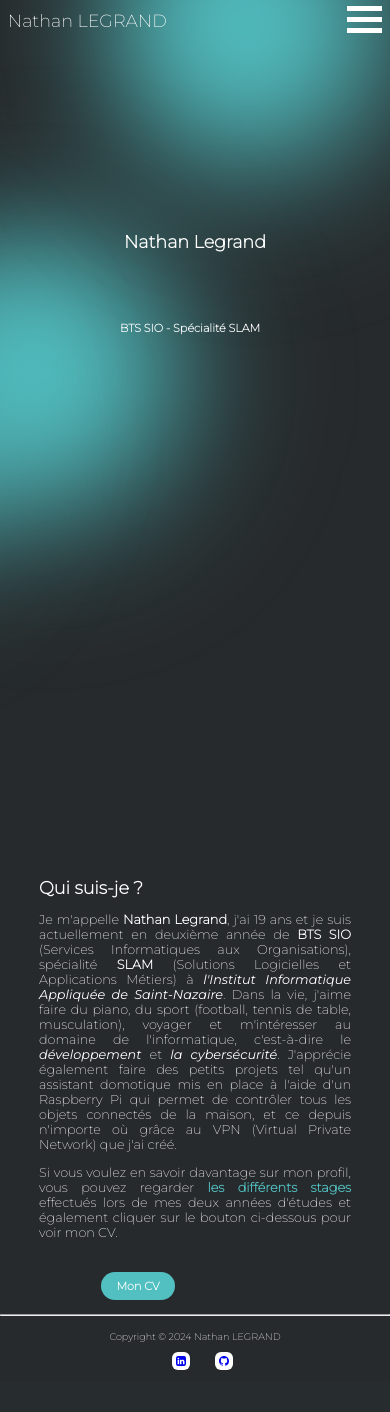
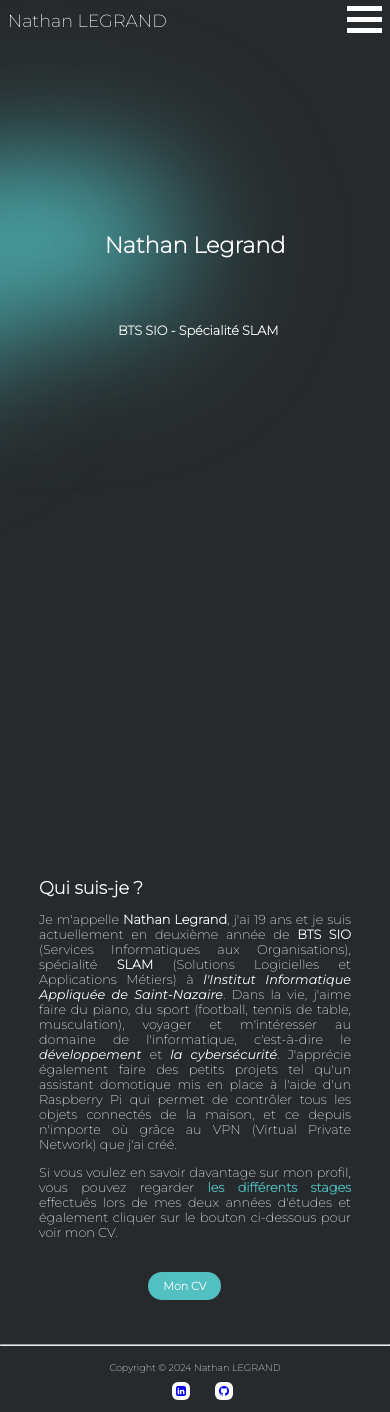
Before and after one commit to NathanLegrand57/Ancienne_version_portfolio, a PHP site: page / in a window 390 px wide. Before the commit the page ends 1370 px from the top, so only its background shows below. Run offline with PHP 8.4, Linux system fonts and the light colour scheme; some libraries are stand-ins or nearby versions.

Commit message:
Responsive terminé page index

```diff
--- a/css/footer.css
+++ b/css/footer.css
@@ -73,6 +73,10 @@ footer a {
         width: 14px;
         height: 14px;
     }
+
+    hr {
+        margin-top: 50px;
+    }
 }
 
 /* md */
--- a/css/index.css
+++ b/css/index.css
@@ -28,7 +28,7 @@ body {
 #cercle2,
 #cercle3 {
   z-index: -1;
-  position: absolute;
+  position: fixed;
   width: 250px;
   height: 250px;
   border-radius: 125px;
@@ -281,6 +281,16 @@ body {
 
 /* sm */
 @media (max-width: 640px) {
+  #cercle1,
+  #cercle2,
+  #cercle3 {
+    width: 100x;
+    height: 100px;
+    border-radius: 125px;
+    filter: blur(60px);
+    box-shadow: 10px 10px 100px #52bfc1;
+  }
+
   .container3 h1 {
     font-size: 1.5rem;
   }
@@ -309,18 +319,22 @@ body {
   #CV {
     font-size: 0.8rem;
     padding: 10px 20px;
+    margin-left: 35%;
+
   }
 }
 
 /* xs */
 @media (max-width: 475px) {
   .container3 h1 {
-    font-size: 1.1rem;
+    font-size: 1.4rem;
+    text-align: center;
   }
 
   .container3 p {
-    font-size: 0.7rem;
-    transform: translate(-75px, 0px);
+    font-size: 0.8rem;
+    /* transform: translate(-73px, 0px); */
+    text-align: center;
   }
 
   .presentation {
@@ -344,319 +358,3 @@ body {
     padding: 7px 15px;
   }
 }
-
-/* @media screen and (max-width: 1300px) {
-
-  .container_presentation,
-  .competences {
-    width: 70%;
-  }
-
-  .presentation {
-    height: 65%;
-  }
-
-  .competences {
-    height: 60%;
-  }
-}
-
-@media screen and (max-width: 983px) {
-  .container_presentation {
-    height: 75%;
-  }
-
-  .presentation {
-    height: 72%;
-  }
-
-}
-
-@media screen and (max-width: 869px) {
-  .container_presentation {
-    top: 1%;
-    height: 79%;
-  }
-
-  .presentation {
-    height: 72%;
-  }
-
-  .presentation p {
-    font-size: 1.2rem;
-  }
-}
-
-@media screen and (max-width: 806px) {
-  .container_nom h1 {
-    width: 80%;
-    text-align: center;
-  }
-}
-
-@media screen and (max-width: 769px) {
-  h1 {
-    width: 70%;
-    text-align: center;
-  }
-
-  .container_presentation {
-    top: 8%;
-    height: 68%;
-  }
-
-  .presentation {
-    height: 67%;
-  }
-
-  .container_presentation,
-  .competences {
-    width: 90%;
-  }
-
-  .competences {
-    height: 80%;
-  }
-
-  .block_competences {
-    height: 30rem;
-  }
-
-  #languages_skills {
-    height: 70% !important;
-  }
-}
-
-@media screen and (max-width: 736px) {
-  .container_presentation {
-    height: 72%;
-  }
-}
-
-@media screen and (max-width: 674px) {
-  .container_presentation {
-    height: 77% !important;
-  }
-
-  .presentation p {
-    font-size: 1.17rem;
-  }
-}
-
-@media screen and (max-width: 636px) {
-  .container_nom p {
-    font-size: 1.4rem;
-  }
-
-  .background_presentation {
-    height: 25rem;
-  }
-
-  .container_presentation {
-    margin-top: 0;
-    top: 11% !important;
-    height: 78%;
-  }
-
-  .presentation p {
-    font-size: 1rem !important;
-  }
-}
-
-@media screen and (max-width: 576px) {
-  h1 {
-    font-size: 2.4rem !important;
-  }
-
-  .container_nom p {
-    font-size: 1.2rem;
-  }
-
-  .presentation p {
-    font-size: 0.85rem !important;
-  }
-}
-
-@media screen and (max-width: 485px) {
-  .container_nom p {
-    font-size: 1.11rem;
-  }
-}
-
-@media screen and (max-width: 426px) {
-  h1 {
-    width: 80%;
-    font-size: 2.3rem !important;
-  }
-
-  .container_nom p {
-    font-size: 1.3rem;
-    width: 70%;
-    text-align: center;
-  }
-
-  .container_presentation {
-    margin-top: 0;
-    top: 7%;
-    width: 98% !important;
-    height: 85%;
-  }
-
-  .container_presentation h2 {
-    margin: 2%;
-  }
-
-  .presentation {
-    height: 70%;
-    width: 96%;
-  }
-
-  .presentation ul {
-    padding-left: 3%;
-    margin-top: 1% !important;
-  }
-
-  .presentation p {
-    font-size: 0.81rem !important;
-  }
-
-  #li1 {
-    padding-top: 2%;
-  }
-
-  .block_competences {
-    height: 21rem !important;
-  }
-
-  .competences {
-    top: 8%;
-    width: 98% !important;
-    height: 83%;
-  }
-
-  #languages_skills {
-    height: 79% !important;
-    margin: 0 auto;
-    width: 96% !important;
-  }
-
-  .competences h2 {
-    margin: 2%;
-    font-size: 1.2rem !important;
-  }
-
-  .CV h2 {
-    margin-left: 0;
-    text-align: center;
-    font-size: 1.4rem;
-  }
-
-  .CV a {
-    font-size: 0.9rem;
-    margin: 0 auto;
-    width: 22%;
-    text-align: center;
-  }
-}
-
-@media screen and (max-width: 447px) {
-  .container_nom h1 {
-    font-size: 2rem !important;
-  }
-
-  .container_nom p {
-    margin-top: 0;
-    font-size: 1rem;
-  }
-}
-
-@media screen and (max-width: 376px) {
-
-  #cercle1,
-  #cercle2,
-  #cercle3 {
-    width: 100px;
-    height: 100px;
-    border-radius: 200px;
-  }
-
-  .container_presentation h2,
-  .competences h2 {
-    font-size: 1.2rem;
-  }
-
-  .presentation {
-    height: 73%;
-  }
-
-  .presentation p {
-    font-size: 0.8rem !important;
-  }
-
-  .container_presentation {
-    padding-left: 0.6%;
-    /* padding-right: 0.8%; */
-/* }
-
-  .CV {
-    height: 10rem;
-  }
-
-  .CV h2 {
-    font-size: 1.2rem;
-  }
-} */
-
-
-/* @media screen and (max-width: 370px) {
-  h1 {
-    font-size: 2rem !important;
-  }
-
-  .presentation p {
-    font-size: 0.7rem !important;
-  }
-}
-
-@media screen and (max-width: 321px) {
-  h1 {
-    font-size: 1.8rem !important;
-  }
-
-  .background_presentation {
-    height: 20rem;
-  }
-
-  .container_presentation {
-    top: 7%;
-    height: 85%;
-  }
-
-  .presentation {
-    height: 80%;
-  }
-
-  .presentation p {
-    margin-top: 1%;
-    font-size: 0.75rem !important;
-  }
-
-  .block_competences {
-    height: 17rem !important;
-  }
-
-  .competences {
-    top: 15% !important;
-    height: 70%;
-  }
-
-  #languages_skills {
-    height: 75% !important;
-  }
-}
-
-@media screen and (max-width: 322px) {
-  .container_nom h1 {
-    font-size: 1.8rem !important;
-  }
-} */
--- a/js/index.js
+++ b/js/index.js
@@ -10,3 +10,33 @@ gsap.fromTo(".container3 h1, .container3 p", {y : -300}, {
     duration: 2,
     ease: "back.out(1.7)"
 })
+
+// Récupérez les éléments nécessaires du DOM
+const cercle1 = document.getElementById('cercle1');
+const cercle2 = document.getElementById('cercle2');
+const cercle3 = document.getElementById('cercle3');
+const container3 = document.querySelector('.container3');
+
+// Ajoutez un gestionnaire d'événements pour détecter quand les cercles passent derrière la div container_presentation
+document.addEventListener('scroll', () => {
+  const cercles = [cercle1, cercle2, cercle3];
+
+  cercles.forEach((cercle) => {
+    const cercleRect = cercle.getBoundingClientRect();
+    const containerRect = container3.getBoundingClientRect();
+
+    // Vérifiez si le cercle se trouve derrière la div container_presentation
+    if (
+      cercleRect.right < containerRect.left ||
+      cercleRect.left > containerRect.right ||
+      cercleRect.bottom < containerRect.top ||
+      cercleRect.top > containerRect.bottom
+    ) {
+      // Le cercle est derrière la div container_presentation, le rend invisible
+      cercle.style.visibility = 'hidden';
+    } else {
+      // Le cercle n'est pas derrière la div container_presentation, le rend visible
+      cercle.style.visibility = 'visible';
+    }
+  });
+});
```
Also changed, not shown: index.php (line endings or trailing spaces).
